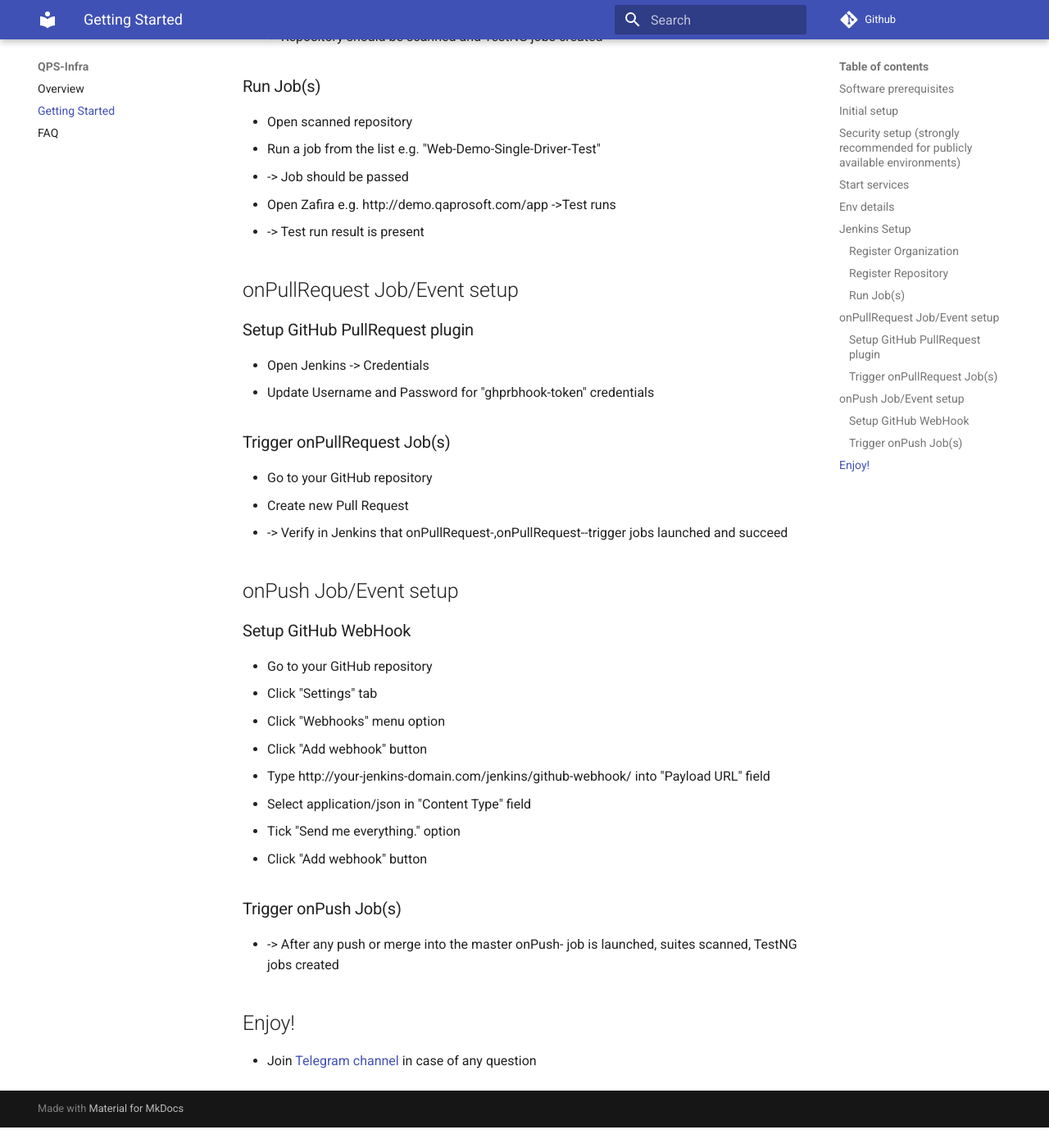
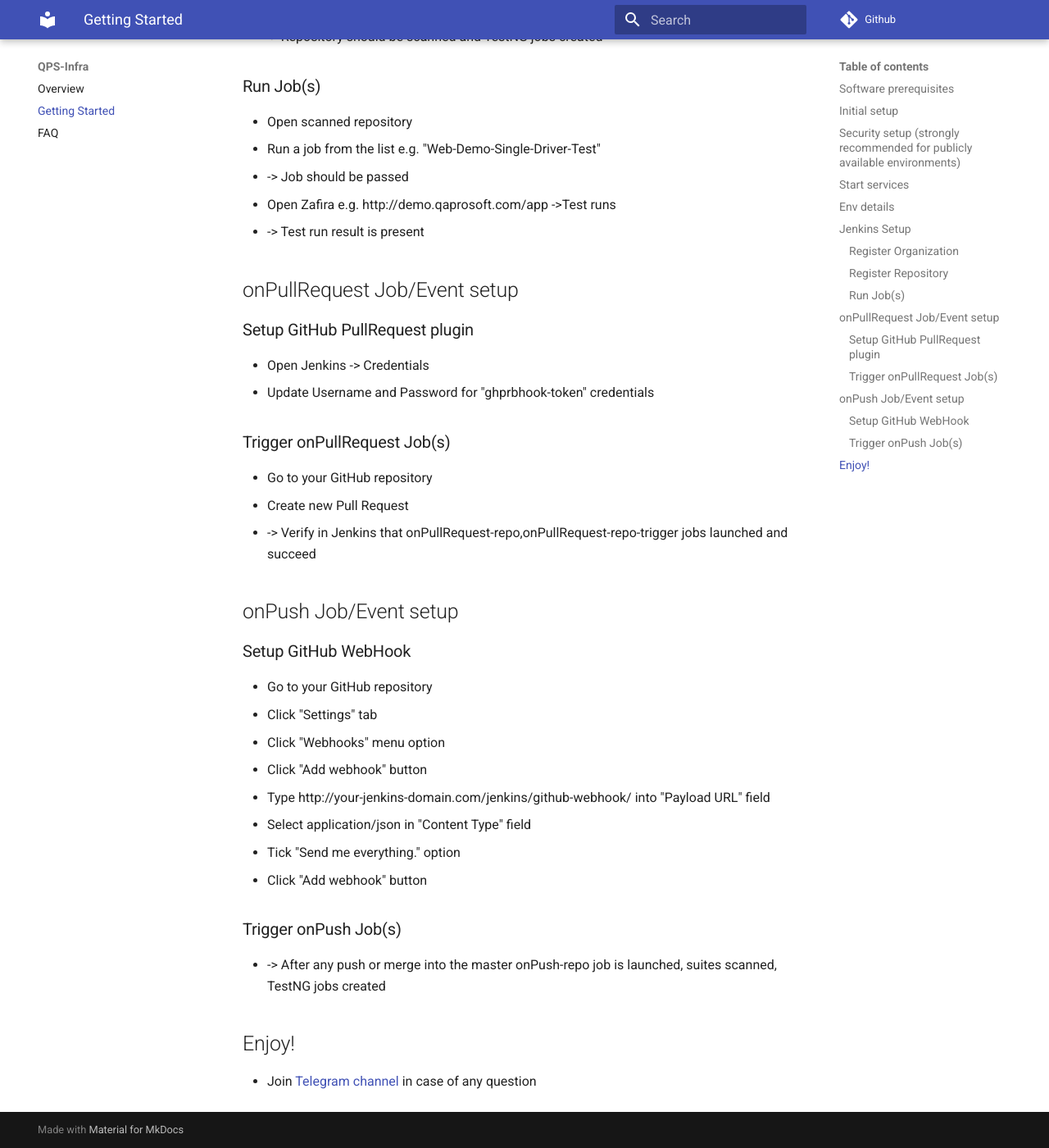
Before and after one commit to zebrunner/community-edition, an MkDocs documentation site: the page built from docs/getting_started.md, in a window 1280 px wide and 1400 px high, scrolled down 2079 px. Shown: the whole window at 82% size. Built offline with MkDocs 1.6.1 and Material for MkDocs 9.7.7, drawn with Linux system fonts in a browser that asks for light colours; comment, search, counter and statistics services are not loaded; old or Windows-style settings are respelled for this version of MkDocs; before the commit the page ends 3454 px from its top, so only the background shows below that.

Commit message:
formatting fixes

```diff
--- a/docs/getting_started.md
+++ b/docs/getting_started.md
@@ -74,7 +74,7 @@
 ### Trigger onPullRequest Job(s)
 * Go to your GitHub repository
 * Create new Pull Request
-* -> Verify in Jenkins that onPullRequest-<repo>,onPullRequest-<repo>-trigger jobs launched and succeed
+* -> Verify in Jenkins that onPullRequest-repo,onPullRequest-repo-trigger jobs launched and succeed
 
 ## onPush Job/Event setup
 
@@ -89,7 +89,7 @@
 * Click "Add webhook" button
 
 ### Trigger onPush Job(s)
-* -> After any push or merge into the master onPush-<repo> job is launched, suites scanned, TestNG jobs created
+* -> After any push or merge into the master onPush-repo job is launched, suites scanned, TestNG jobs created
 
 
 ## Enjoy!
```
